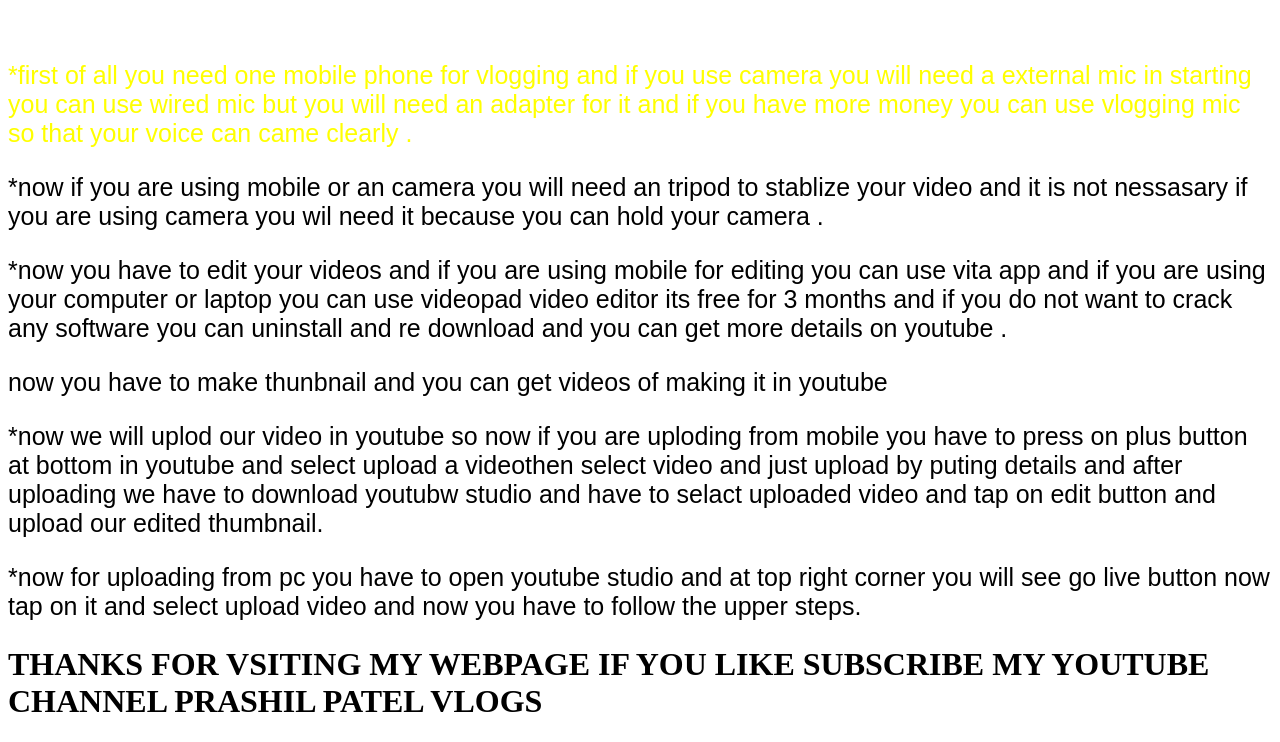
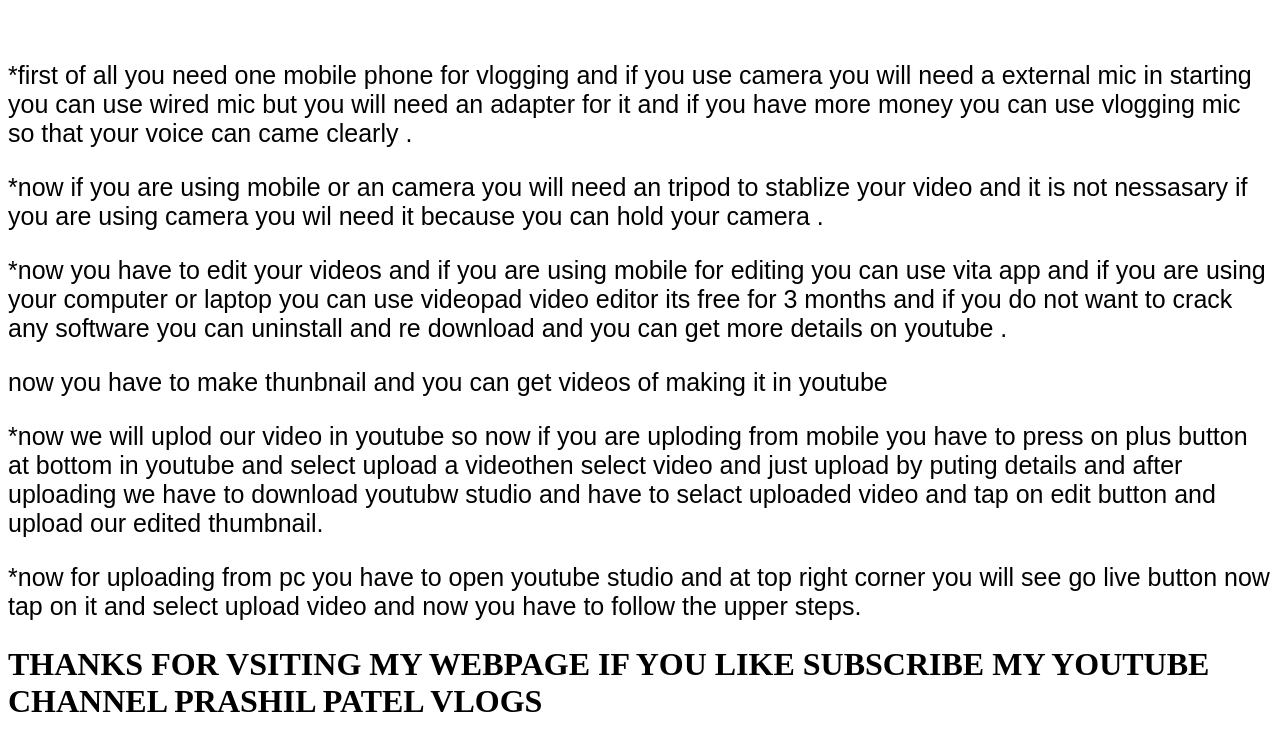
Before and after one commit to PRASHIL23/PRASHIL-PATEL-VLOGS, a plain HTML site: page index.html in a window 1280 px wide. Shown: the part 1034-1776 px from the top of the page. Drawn offline with Linux system fonts and the light colour scheme; a web font is replaced by a local one.

Commit message:
Update CSS.css

```diff
--- a/CSS.css
+++ b/CSS.css
@@ -8,6 +8,3 @@ p{
 color: black;
 font-family: 'Otomanopee One', sans-serif;
 }
-.p1{
-    color:yellow;
-}
```
